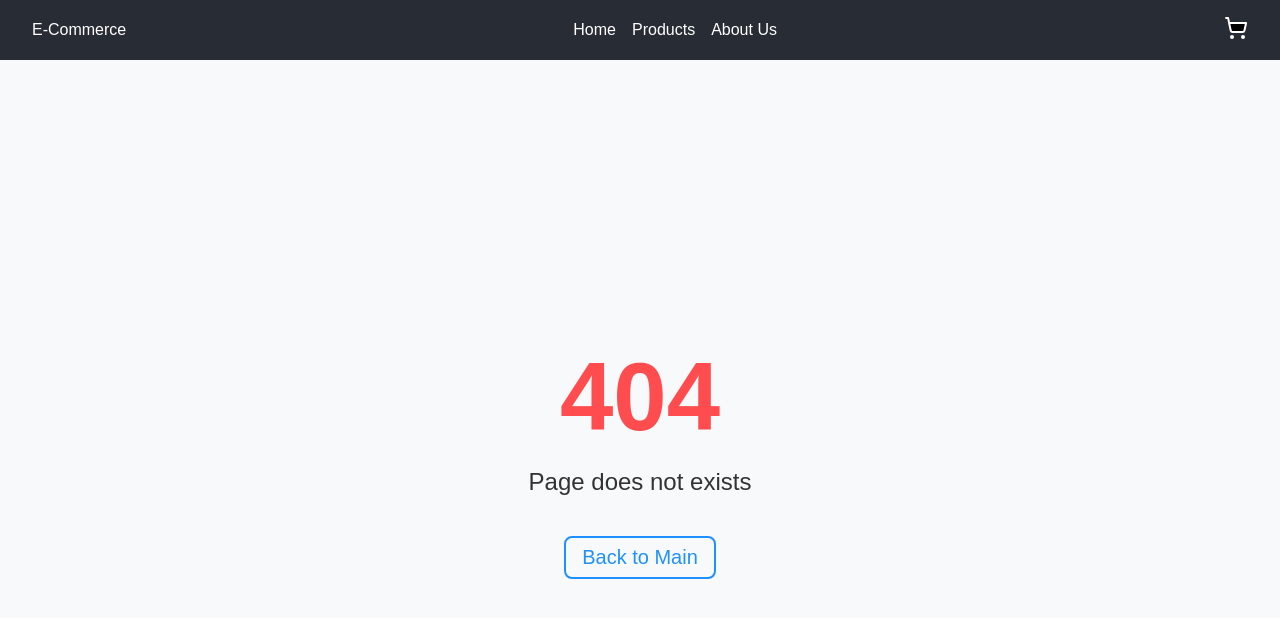
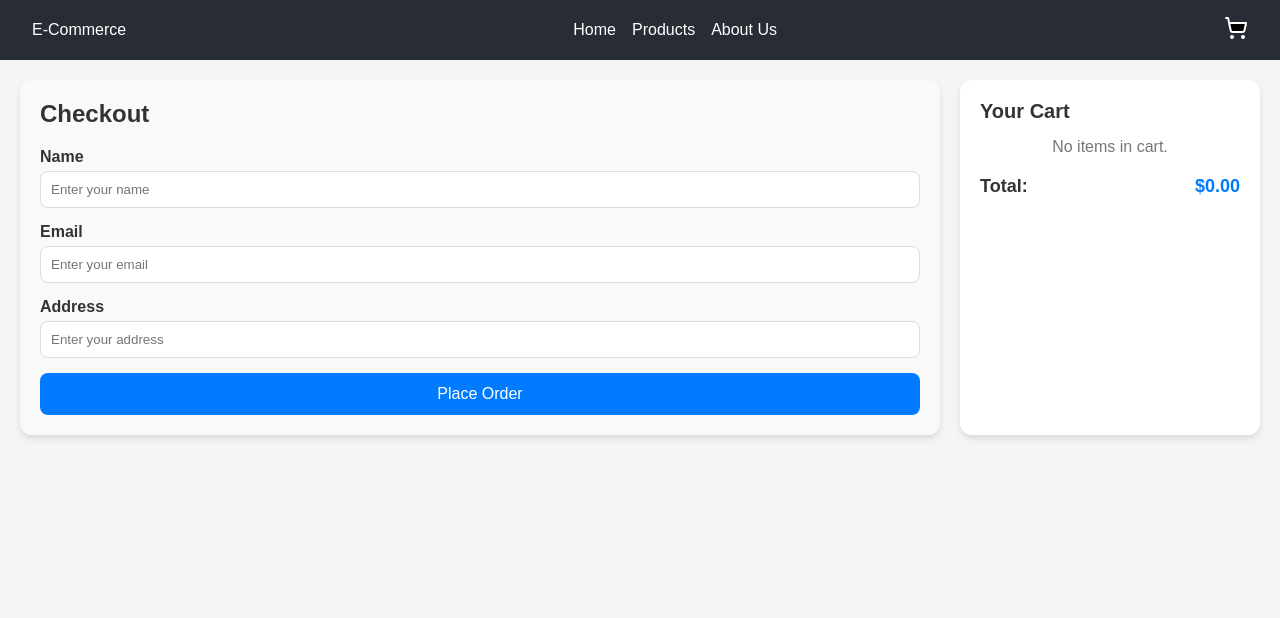
Before and after one commit to akashashokkondekar/e-commerce, a React (Vite) app in the folder e-commerce/react-based-e-commerce-website/: page /checkout in a window 1280 px wide. Before the commit this address had no page. Shown: the top 618 px of the page. Built offline with nearby package versions, Linux system fonts and the light colour scheme.

Commit message:
Fixed: Added Cart Checkout Basic UI + Functionality Page

```diff
--- a/e-commerce/react-based-e-commerce-website/src/components/MiniBasket.tsx
+++ b/e-commerce/react-based-e-commerce-website/src/components/MiniBasket.tsx
@@ -42,7 +42,7 @@ const MiniBasket = () => {
       )}
       <div className={styles.footer}>
         <span>Total: ${totalPrice.toFixed(2)}</span>
-        <Link to={'/'}>
+        <Link to={'/checkout'}>
           <button className={styles.checkoutBtn}>Checkout</button>
         </Link>
       </div>
--- /dev/null
+++ b/e-commerce/react-based-e-commerce-website/src/css/Checkout.module.css
@@ -0,0 +1,95 @@
+.checkoutContainer {
+  display: flex;
+  justify-content: space-between;
+  padding: 20px;
+  gap: 20px;
+}
+
+.formSection {
+  flex: 1;
+  background-color: #f9f9f9;
+  padding: 20px;
+  border-radius: 12px;
+  box-shadow: 0 4px 6px rgba(0, 0, 0, 0.1);
+}
+
+.header {
+  font-size: 24px;
+  margin-bottom: 20px;
+}
+
+.form {
+  display: flex;
+  flex-direction: column;
+}
+
+.label {
+  margin-bottom: 15px;
+  font-weight: 600;
+}
+
+.input {
+  width: 100%;
+  padding: 10px;
+  border: 1px solid #ddd;
+  border-radius: 8px;
+  margin-top: 5px;
+}
+
+.submitButton {
+  background-color: #007bff;
+  color: white;
+  padding: 12px;
+  border: none;
+  border-radius: 8px;
+  cursor: pointer;
+  font-size: 16px;
+}
+
+.submitButton:hover {
+  background-color: #0056b3;
+}
+
+.cartSection {
+  width: 300px;
+  background-color: #fff;
+  padding: 20px;
+  border-radius: 12px;
+  box-shadow: 0 4px 6px rgba(0, 0, 0, 0.1);
+}
+
+.cartHeader {
+  font-size: 20px;
+  margin-bottom: 15px;
+}
+
+.emptyCart {
+  text-align: center;
+  color: #777;
+}
+
+.cartItem {
+  display: flex;
+  justify-content: space-between;
+  margin-bottom: 10px;
+}
+
+.itemName {
+  font-weight: 500;
+}
+
+.itemPrice {
+  color: #555;
+}
+
+.totalSection {
+  display: flex;
+  justify-content: space-between;
+  margin-top: 20px;
+  font-weight: 600;
+  font-size: 18px;
+}
+
+.totalPrice {
+  color: #007bff;
+}
--- a/e-commerce/react-based-e-commerce-website/src/main.tsx
+++ b/e-commerce/react-based-e-commerce-website/src/main.tsx
@@ -10,6 +10,7 @@ import client from './ApolloClient';
 import { Provider } from 'react-redux';
 import { store } from './app/store';
 import MiniBasket from './components/MiniBasket';
+import Checkout from './pages/Checkout';
 
 const router = createBrowserRouter([
   {
@@ -28,6 +29,10 @@ const router = createBrowserRouter([
     path: '/basket',
     element: <MiniBasket />
   },
+  {
+    path: '/checkout',
+    element: <Checkout />
+  }
 
 ]);
 
--- /dev/null
+++ b/e-commerce/react-based-e-commerce-website/src/pages/Checkout.tsx
@@ -0,0 +1,53 @@
+import { RootState } from '../app/store';
+import { useSelector } from 'react-redux';
+import styles from './../css/Checkout.module.css';
+import NavBar from '../components/NavBar';
+
+const Checkout = () => {
+  const cartItems = useSelector((state: RootState) => state.basket.items);
+  const totalPrice = cartItems.reduce((acc, item) => acc + item.variants.edges[0].node.price.amount * item.quantity, 0);
+
+  return (
+    <div>
+      <NavBar />
+      <div className={styles.checkoutContainer}>
+        <div className={styles.formSection}>
+          <h1 className={styles.header}>Checkout</h1>
+          <form className={styles.form}>
+            <label className={styles.label}>Name
+              <input type="text" className={styles.input} placeholder="Enter your name" required />
+            </label>
+            <label className={styles.label}>Email
+              <input type="email" className={styles.input} placeholder="Enter your email" required />
+            </label>
+            <label className={styles.label}>Address
+              <input type="text" className={styles.input} placeholder="Enter your address" required />
+            </label>
+            <button type="submit" className={styles.submitButton}>Place Order</button>
+          </form>
+        </div>
+
+        <div className={styles.cartSection}>
+          <h2 className={styles.cartHeader}>Your Cart</h2>
+          {cartItems.length === 0 ? (
+            <p className={styles.emptyCart}>No items in cart.</p>
+          ) : (
+            cartItems.map(item => (
+              <div key={item.id} className={styles.cartItem}>
+                <span className={styles.itemName}>{item.title} x{item.quantity}</span>
+                <span className={styles.itemPrice}>${(item.variants.edges[0].node.price.amount * item.quantity).toFixed(2)}</span>
+              </div>
+            ))
+          )}
+          <div className={styles.totalSection}>
+            <span>Total:</span>
+            <span className={styles.totalPrice}>${totalPrice.toFixed(2)}</span>
+          </div>
+
+        </div>
+      </div>
+    </div>
+  );
+};
+
+export default Checkout;
```
